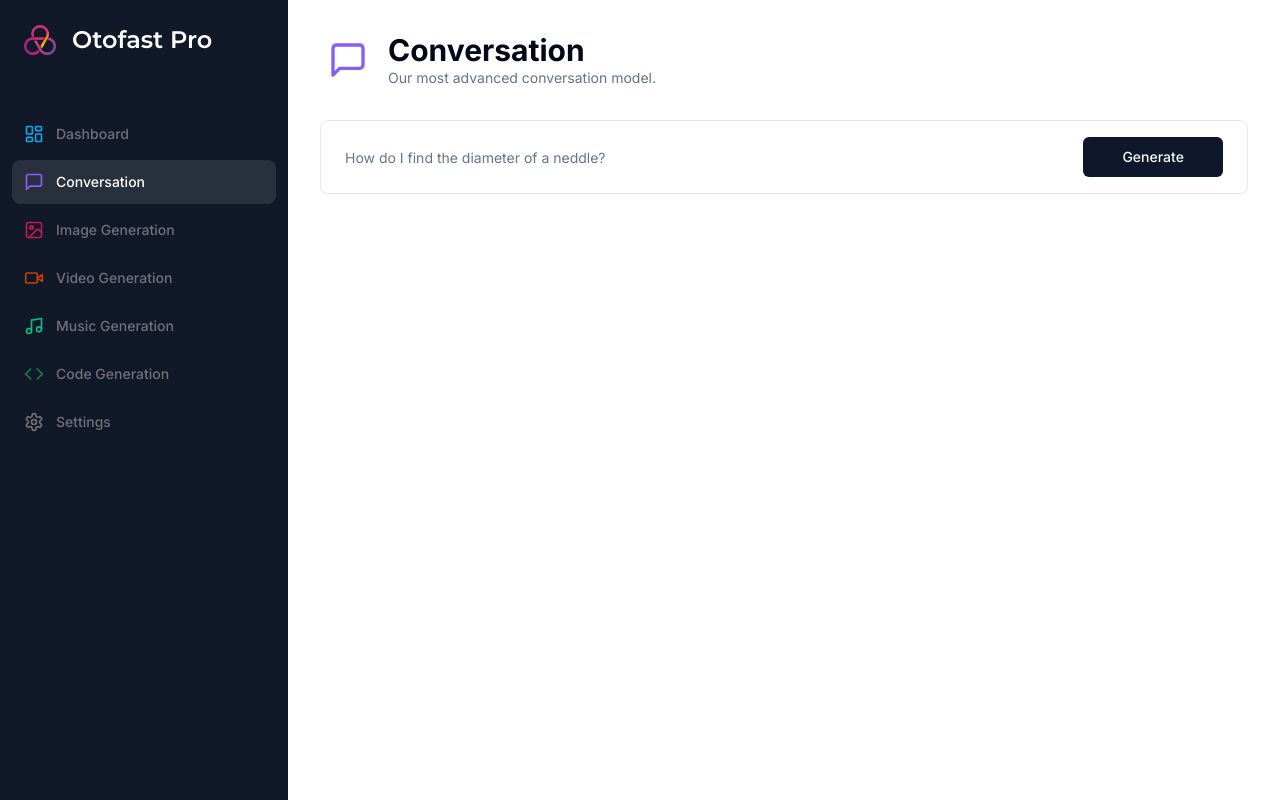
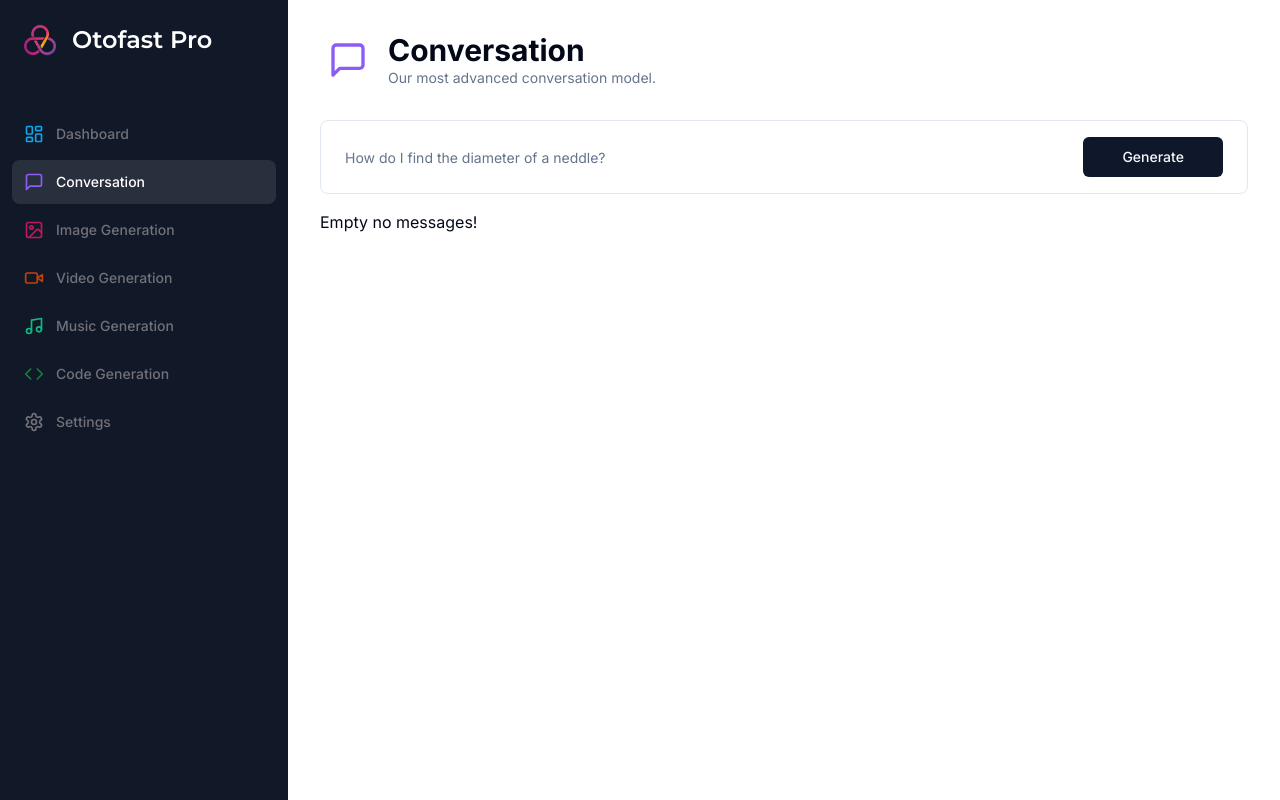
Before and after one commit to marksikaundi/Otofast-SaaS, a Next.js app: page /conversation in a window 1280 px wide. Built offline with nearby package versions, Linux system fonts and the light colour scheme.

Commit message:
added default messages

```diff
--- a/app/(dashboard)/(routes)/conversation/page.tsx
+++ b/app/(dashboard)/(routes)/conversation/page.tsx
@@ -89,6 +89,11 @@ const ConversationPage = () => {
           </Form>
         </div>
         <div className="space-y-4 mt-4">
+          {messages.length === 0 && !isLoading && (
+            <div>
+              Empty no messages!
+            </div>
+          )}
           <div className="flex flex-col-reverse gap-y-4 ">
             {messages.map((message) => (
               <div key={message.content}>{message.content}</div>
```
